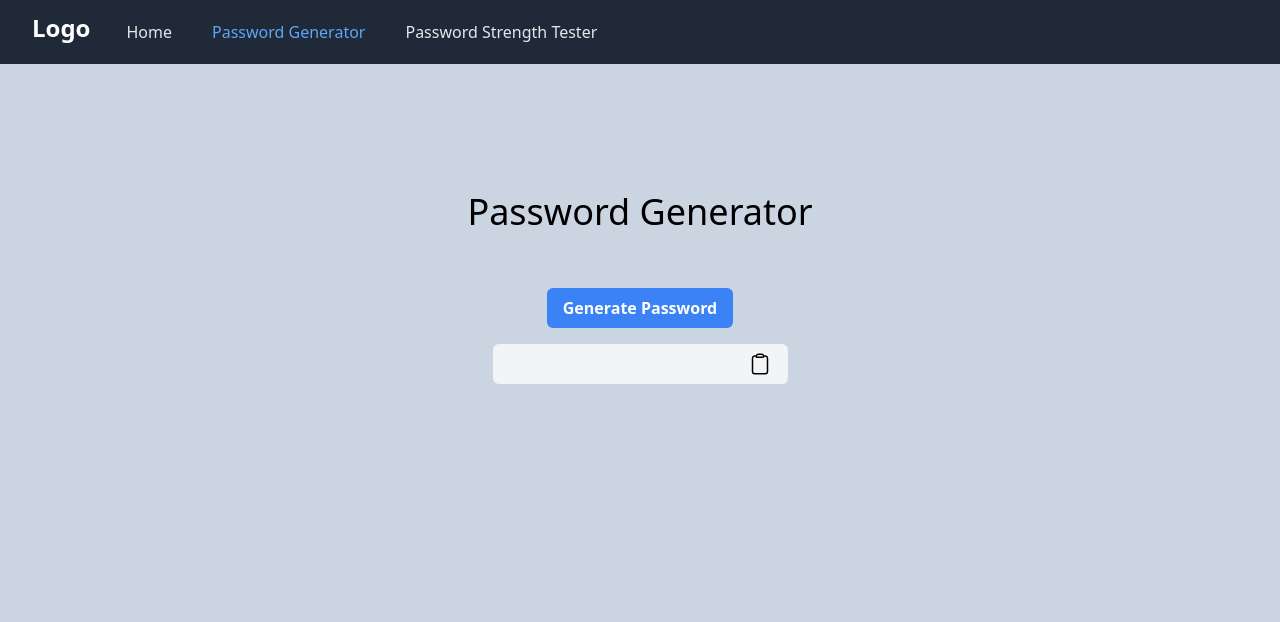
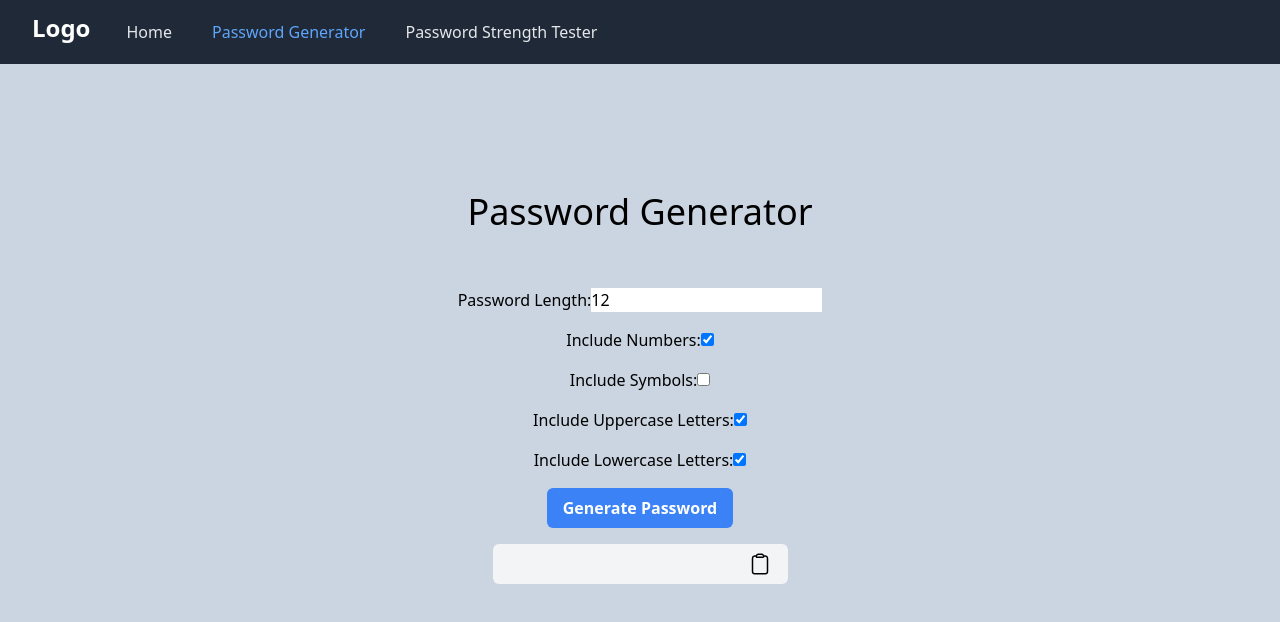
Before and after one commit to piotrszubert/password-generator, a Next.js app: page /password in a window 1280 px wide. Shown: the top 622 px of the page. Built offline with nearby package versions, Linux system fonts and the light colour scheme.

Commit message:
choosing password length and characters included

```diff
--- a/src/pages/password.tsx
+++ b/src/pages/password.tsx
@@ -5,14 +5,19 @@ import Layout from 'components/layout';
 
 const Password: React.FC = () => {
 	const [password, setPassword] = useState<string>('');
+	const [length, setLength] = useState<number>(12);
+	const [numbers, setNumbers] = useState<boolean>(true);
+	const [symbols, setSymbols] = useState<boolean>(false);
+	const [uppercase, setUppercase] = useState<boolean>(true);
+	const [lowercase, setLowercase] = useState<boolean>(true);
 
 	const generate = () => {
 		const password = generatePassword.generate({
-      length: 12,
-      numbers: true,
-      symbols: false,
-      uppercase: true,
-      lowercase: true,
+			length: length,
+			numbers: numbers,
+			symbols: symbols,
+			uppercase: uppercase,
+			lowercase: lowercase,
 			excludeSimilarCharacters: true,
 		});
 		setPassword(password);
@@ -24,6 +29,26 @@ const Password: React.FC = () => {
 				<div className='mx-auto max-w-7xl px-4 sm:px-6 lg:px-8 pt-20 pb-16 text-center lg:pt-32'>
 					<div className="flex flex-col gap-4">
 						<h1 className='text-4xl mb-10'>Password Generator</h1>
+						<div>
+							<label htmlFor="password-length">Password Length:</label>
+							<input type="number" id="password-length" value={length} onChange={(e) => setLength(Number(e.target.value))} />
+						</div>
+						<div>
+							<label htmlFor="password-numbers">Include Numbers:</label>
+							<input type="checkbox" id="password-numbers" checked={numbers} onChange={(e) => setNumbers(e.target.checked)} />
+						</div>
+						<div>
+							<label htmlFor="password-symbols">Include Symbols:</label>
+							<input type="checkbox" id="password-symbols" checked={symbols} onChange={(e) => setSymbols(e.target.checked)} />
+						</div>
+						<div>
+							<label htmlFor="password-uppercase">Include Uppercase Letters:</label>
+							<input type="checkbox" id="password-uppercase" checked={uppercase} onChange={(e) => setUppercase(e.target.checked)} />
+						</div>
+						<div>
+							<label htmlFor="password-lowercase">Include Lowercase Letters:</label>
+							<input type="checkbox" id="password-lowercase" checked={lowercase} onChange={(e) => setLowercase(e.target.checked)} />
+						</div>
 						<div>
 							<button
 								className="bg-blue-500 hover:bg-blue-700 text-white font-bold py-2 px-4 borde rounded-md"
```
Lines whose indentation alone changed are shown as unchanged.
